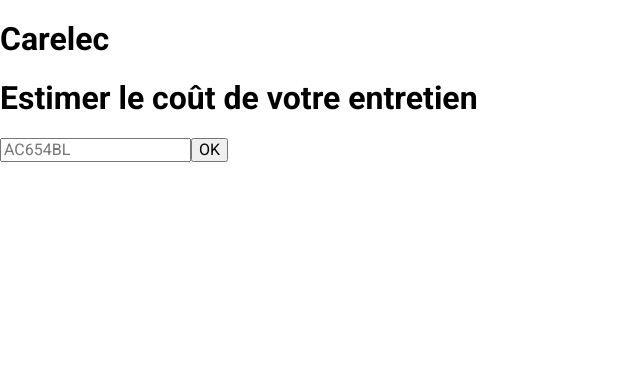
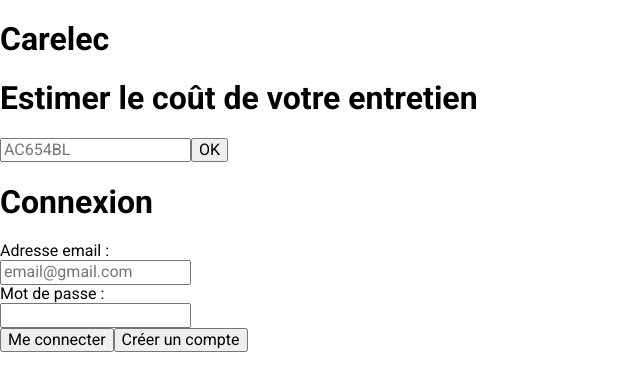
Before and after one commit to bobylatruffe/carelec2, a React (Create React App) app in the folder Front/: page / in a window 1280 px wide. Shown: the top 390 px of the page, without its empty margins (0-640 px from the left). Built offline with nearby package versions, Linux system fonts and the light colour scheme; a web font is replaced by a local one.

Commit message:
Utilisation de Firebase Auth et Firestore pour créer un compte :   - il faut encore décider quoi ecrire dans la base ...

```diff
--- a/Front/package.json
+++ b/Front/package.json
@@ -6,6 +6,8 @@
     "@testing-library/jest-dom": "^5.16.4",
     "@testing-library/react": "^13.3.0",
     "@testing-library/user-event": "^13.5.0",
+    "firebase": "^9.9.2",
+    "firebaseui": "^6.0.1",
     "react": "^18.2.0",
     "react-dom": "^18.2.0",
     "react-scripts": "5.0.1",
--- a/Front/src/App.js
+++ b/Front/src/App.js
@@ -1,10 +1,12 @@
 import EstimerUnEntretien from "./Pages/EstimerUnEntretien/EstimerUnEntretien";
+import Connexion from '../src/Pages/Connexion/Connexion';
 
 function App() {
   return (
     <div>
       <h1>Carelec</h1>
       <EstimerUnEntretien />
+      <Connexion />
     </div>
   );
 }
--- /dev/null
+++ b/Front/src/Pages/Connexion/Connexion.css
@@ -0,0 +1,3 @@
+form  input {
+  display: block;
+}
--- /dev/null
+++ b/Front/src/Pages/Connexion/Connexion.jsx
@@ -0,0 +1,147 @@
+import React from "react";
+import { createUser, signIn, signUp } from "./firebaseUtil";
+
+import './Connexion.css'
+
+class Connexion extends React.Component {
+  state = {
+    // 0 => formulaire de connexion
+    // 1 => connexion réussi
+    // 2 => créer un compte
+    status: 0,
+    email: '',
+    passwd: '',
+    confirmPasswd: '',
+    nom: '',
+    prenom: '',
+  }
+
+  handlerChange = (e) => {
+    this.setState({
+      [e.target.name]: e.target.value,
+    })
+  }
+
+  handlerSignIn = (e) => {
+    e.preventDefault();
+
+    signIn(this.state.email, this.state.passwd)
+      .then(userData => {
+        this.setState({
+          userAuth: userData.user,
+          status: 1,
+        })
+      })
+      .catch(err => {
+        console.log(err);
+      })
+  }
+
+  handlerCreateAcc = (e) => {
+    this.setState({
+      status: 2,
+    })
+  }
+
+  handlerSignUp = (e) => {
+    e.preventDefault();
+
+    signUp(this.state.email, this.state.confirmPasswd)
+    .then(userAuth => {
+
+      createUser(userAuth.user, this.state);
+
+      this.setState({
+        userAuth: userAuth,
+        status: 0,
+      })
+    })
+    .catch(err => console.log(err));
+  }
+
+  render() {
+    console.log(this.state);
+    switch (this.state.status) {
+      case 0:
+        return (
+          <div>
+            <h1>Connexion</h1>
+            <form onSubmit={this.handlerSignIn}>
+              <label>
+                Adresse email :
+                <input
+                  name="email"
+                  onChange={this.handlerChange}
+                  value={this.state.email}
+                  type="email"
+                  placeholder="email@gmail.com"></input>
+              </label>
+              <label>
+                Mot de passe :
+                <input
+                  name="passwd"
+                  onChange={this.handlerChange}
+                  value={this.state.passwd}
+                  type="password"></input>
+              </label>
+              <button type="submit">Me connecter</button>
+              <button type="button" onClick={this.handlerCreateAcc}>Créer un compte</button>
+            </form>
+          </div>
+        )
+      // rajouter adresee tel ...
+      case 2:
+        return (
+          <div >
+            <h1>Créer un compte</h1>
+            <form onSubmit={this.handlerSignUp}>
+              <label>
+                Nom :
+                <input
+                  name="nom"
+                  type="text"
+                  onChange={this.handlerChange}
+                  value={this.state.name}></input>
+              </label>
+              <label>
+                Prénom :
+                <input
+                  name="prenom"
+                  type="text"
+                  onChange={this.handlerChange}
+                  value={this.state.prenom}></input>
+              </label>
+              <label>
+                Adresse email :
+                <input
+                  name="email"
+                  onChange={this.handlerChange}
+                  value={this.state.email}
+                  type="email"
+                  placeholder="email@gmail.com"></input>
+              </label>
+              <label>
+                Mot de passe :
+                <input
+                  name="passwd"
+                  onChange={this.handlerChange}
+                  value={this.state.passwd}
+                  type="password"></input>
+              </label>
+              <label>
+                Confirmer votre mot de passe :
+                <input
+                  name="confirmPasswd"
+                  onChange={this.handlerChange}
+                  value={this.state.confirmPasswd}
+                  type="password"></input>
+              </label>
+              <button type="submit">Créer mon compte</button>
+            </form>
+          </div>
+        )
+    }
+  }
+}
+
+export default Connexion;
--- /dev/null
+++ b/Front/src/Pages/Connexion/firebaseUtil.js
@@ -0,0 +1,63 @@
+import { getAuth, createUserWithEmailAndPassword, signInWithEmailAndPassword } from "firebase/auth";
+import { getDoc, getFirestore, doc, setDoc } from "firebase/firestore";
+import { initializeApp } from "firebase/app";
+
+const firebaseConfig = {
+  apiKey: "AIzaSyDsXcKRkIJJVZD5AUBDkmbf165Qrt_brGU",
+  authDomain: "carelec-3c305.firebaseapp.com",
+  projectId: "carelec-3c305",
+  storageBucket: "carelec-3c305.appspot.com",
+  messagingSenderId: "588882631000",
+  appId: "1:588882631000:web:73c4299f249f86dad3ad2d"
+};
+
+// permet de se connecter à mon applicaiton firebase (cf - firebaseConfig)
+const app = initializeApp(firebaseConfig);
+
+
+// Création, Ajout, Connexion depuis l'API Auth de Firebase
+// --------------------------------------------------------------------------------------
+// https://firebase.google.com/docs/reference/js/auth.md#getauth
+// permet d'avoir une instance de Auth de mon application firebase
+const auth = getAuth();
+
+//https://firebase.google.com/docs/reference/js/auth.md#createuserwithemailandpassword
+// wraper afin de créer un utilisateur dans Auth (Promise !)
+const signUp = (email, password) => {
+  return createUserWithEmailAndPassword(auth, email, password)
+}
+// wraper afin de connecter un utilisatuer depuis Auth (Promise !)
+const signIn = (email, password) => {
+  return signInWithEmailAndPassword(auth, email, password);
+}
+
+//https://firebase.google.com/docs/reference/js/auth.md#signout
+const signOut = () => {
+  signOut(auth);
+}
+
+
+// Gestion de la bdd depuis Firebase firestore
+// --------------------------------------------------------------------------------------
+const db = getFirestore();
+
+// créer un user dans firestore
+const createUser = (userAuth, infosUser) => {
+  if (!userAuth)
+    return
+
+  console.log("lol");
+  const refDoc = doc(db, "users", userAuth.uid);
+  console.log("ptdr");
+
+  getDoc(refDoc)
+    .then(userSnapShot => {
+      if (!userSnapShot.exists()) {
+        setDoc(refDoc, {
+          ...infosUser,
+        })
+      }
+    }).catch(err => console.log(err.code));
+}
+
+export { signUp, signIn, createUser }
```
Also changed, not shown: 1 other file (tests, documents, lock files or other folders).
